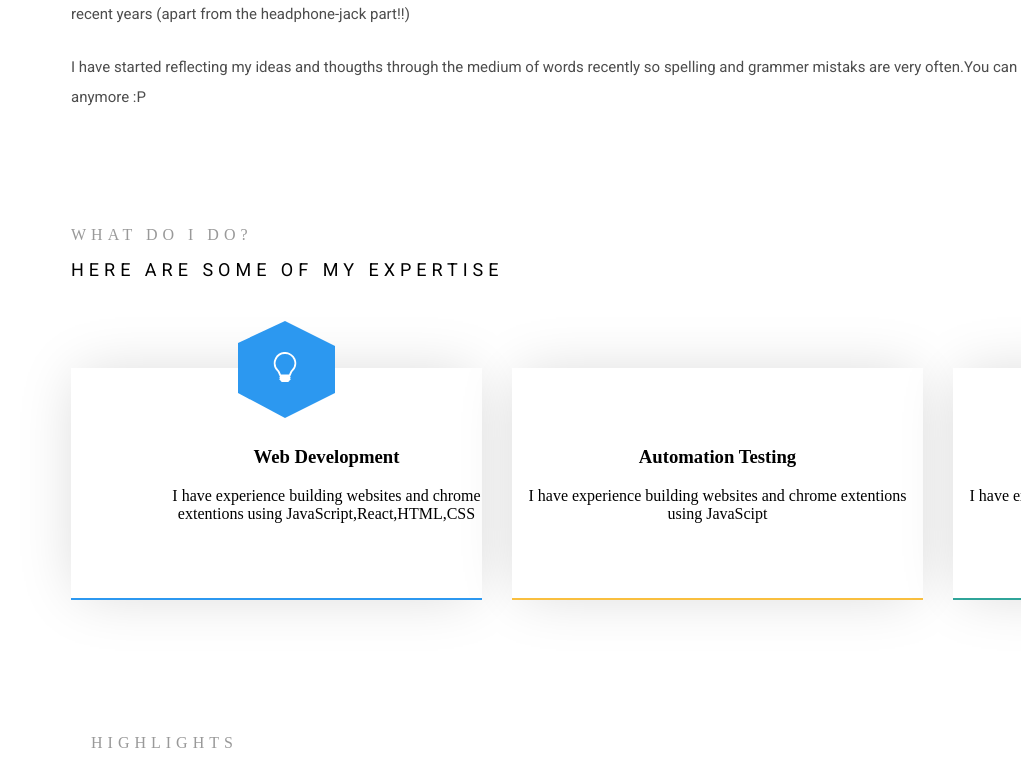
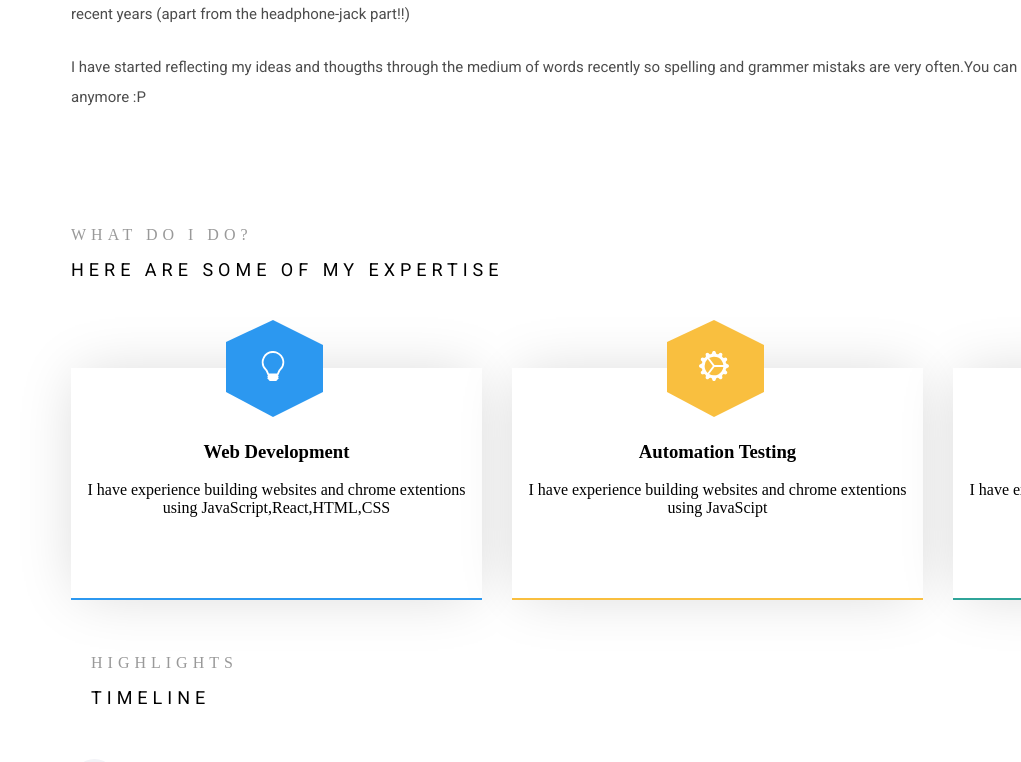
Before and after one commit to rohitsingh79/React-Portfolio-Website, a React (Create React App) app: page / in a window 1280 px wide. Shown: the part 1048-1810 px from the top of the page, without its empty margins (259-1280 px from the left). Built offline with nearby package versions, Linux system fonts and the light colour scheme.

Commit message:
initial commit

```diff
--- a/src/Expertise/Expertise.jsx
+++ b/src/Expertise/Expertise.jsx
@@ -1,13 +1,11 @@
 import React, { useRef, useEffect } from "react";
 import SvgContainer from "./SvgContainer";
-import { GridContainer } from "./style";
-import styled from "styled-components";
-
-const SvgIconContainer = styled.div`
-  top: -8%;
-  position: absolute;
-  left: 53%;
-`;
+import {
+  GridContainer,
+  GridChild,
+  SvgIconMainWrapper,
+  ContentWrapper
+} from "./style";
 
 const Expertise = ({ forwardedRef }) => {
   const childRef1 = useRef(null);
@@ -82,17 +80,16 @@ const Expertise = ({ forwardedRef }) => {
       </div>
 
       <GridContainer>
-        <div
+        <GridChild
           ref={childRef1}
-          className="GridChild"
           style={{
             borderBottom: "2px solid #2c98f0",
             transitionDelay: "0.4s",
             opacity: 0
           }}
         >
-          <SvgContainer color="#2c98f0" />
-          {/* <SvgIconContainer>
+          <SvgContainer color="#2c98f0">
+            <SvgIconMainWrapper>
               <svg
                 xmlns="http://www.w3.org/2000/svg"
                 width="30"
@@ -103,26 +100,26 @@ const Expertise = ({ forwardedRef }) => {
               >
                 <path d="M2 6a6 6 0 1 1 10.174 4.31c-.203.196-.359.4-.453.619l-.762 1.769A.5.5 0 0 1 10.5 13a.5.5 0 0 1 0 1 .5.5 0 0 1 0 1l-.224.447a1 1 0 0 1-.894.553H6.618a1 1 0 0 1-.894-.553L5.5 15a.5.5 0 0 1 0-1 .5.5 0 0 1 0-1 .5.5 0 0 1-.46-.302l-.761-1.77a1.964 1.964 0 0 0-.453-.618A5.984 5.984 0 0 1 2 6zm6-5a5 5 0 0 0-3.479 8.592c.263.254.514.564.676.941L5.83 12h4.342l.632-1.467c.162-.377.413-.687.676-.941A5 5 0 0 0 8 1z" />
               </svg>
-          </SvgIconContainer> */}
-          <div>
+            </SvgIconMainWrapper>
+          </SvgContainer>
+          <ContentWrapper>
             <h3>Web Development</h3>
             <p>
               I have experience building websites and chrome extentions using
               JavaScript,React,HTML,CSS
             </p>
-          </div>
-        </div>
-        <div
+          </ContentWrapper>
+        </GridChild>
+        <GridChild
           ref={childRef2}
-          className="GridChild"
           style={{
             borderBottom: "2px solid #f9bf3f",
             transitionDelay: "0.8s",
             opacity: 0
           }}
         >
-          {/* <SvgContainer color="#f9bf3f" />
-          <SvgIconContainer>
+          <SvgContainer color="#f9bf3f">
+            <SvgIconMainWrapper>
               <svg
                 xmlns="http://www.w3.org/2000/svg"
                 width="30"
@@ -133,26 +130,26 @@ const Expertise = ({ forwardedRef }) => {
               >
                 <path d="M7.068.727c.243-.97 1.62-.97 1.864 0l.071.286a.96.96 0 0 0 1.622.434l.205-.211c.695-.719 1.888-.03 1.613.931l-.08.284a.96.96 0 0 0 1.187 1.187l.283-.081c.96-.275 1.65.918.931 1.613l-.211.205a.96.96 0 0 0 .434 1.622l.286.071c.97.243.97 1.62 0 1.864l-.286.071a.96.96 0 0 0-.434 1.622l.211.205c.719.695.03 1.888-.931 1.613l-.284-.08a.96.96 0 0 0-1.187 1.187l.081.283c.275.96-.918 1.65-1.613.931l-.205-.211a.96.96 0 0 0-1.622.434l-.071.286c-.243.97-1.62.97-1.864 0l-.071-.286a.96.96 0 0 0-1.622-.434l-.205.211c-.695.719-1.888.03-1.613-.931l.08-.284a.96.96 0 0 0-1.186-1.187l-.284.081c-.96.275-1.65-.918-.931-1.613l.211-.205a.96.96 0 0 0-.434-1.622l-.286-.071c-.97-.243-.97-1.62 0-1.864l.286-.071a.96.96 0 0 0 .434-1.622l-.211-.205c-.719-.695-.03-1.888.931-1.613l.284.08a.96.96 0 0 0 1.187-1.186l-.081-.284c-.275-.96.918-1.65 1.613-.931l.205.211a.96.96 0 0 0 1.622-.434l.071-.286zM12.973 8.5H8.25l-2.834 3.779A4.998 4.998 0 0 0 12.973 8.5zm0-1a4.998 4.998 0 0 0-7.557-3.779l2.834 3.78h4.723zM5.048 3.967c-.03.021-.058.043-.087.065l.087-.065zm-.431.355A4.984 4.984 0 0 0 3.002 8c0 1.455.622 2.765 1.615 3.678L7.375 8 4.617 4.322zm.344 7.646.087.065-.087-.065z" />
               </svg>
-          </SvgIconContainer> */}
-          <div>
+            </SvgIconMainWrapper>
+          </SvgContainer>
+          <ContentWrapper>
             <h3>Automation Testing</h3>
             <p>
               I have experience building websites and chrome extentions using
               JavaScipt
             </p>
-          </div>
-        </div>
-        <div
+          </ContentWrapper>
+        </GridChild>
+        <GridChild
           ref={childRef3}
-          className="GridChild"
           style={{
             borderBottom: "2px solid #2fa499",
             transitionDelay: "1.0s",
             opacity: 0
           }}
         >
-          {/* <SvgContainer color="#2fa499"></SvgContainer>
-          <SvgIconContainer>
+          <SvgContainer color="#2c98f0">
+            <SvgIconMainWrapper>
               <svg
                 xmlns="http://www.w3.org/2000/svg"
                 width="30"
@@ -163,15 +160,16 @@ const Expertise = ({ forwardedRef }) => {
               >
                 <path d="M2 6a6 6 0 1 1 10.174 4.31c-.203.196-.359.4-.453.619l-.762 1.769A.5.5 0 0 1 10.5 13a.5.5 0 0 1 0 1 .5.5 0 0 1 0 1l-.224.447a1 1 0 0 1-.894.553H6.618a1 1 0 0 1-.894-.553L5.5 15a.5.5 0 0 1 0-1 .5.5 0 0 1 0-1 .5.5 0 0 1-.46-.302l-.761-1.77a1.964 1.964 0 0 0-.453-.618A5.984 5.984 0 0 1 2 6zm6-5a5 5 0 0 0-3.479 8.592c.263.254.514.564.676.941L5.83 12h4.342l.632-1.467c.162-.377.413-.687.676-.941A5 5 0 0 0 8 1z" />
               </svg>
-          </SvgIconContainer> */}
-          <div>
+            </SvgIconMainWrapper>
+          </SvgContainer>
+          <ContentWrapper>
             <h3>Devops</h3>
             <p>
               I have experience building websites and chrome extentions using
               JavaScipt
             </p>
-          </div>
-        </div>
+          </ContentWrapper>
+        </GridChild>
       </GridContainer>
     </div>
   );
--- a/src/Expertise/SvgContainer.jsx
+++ b/src/Expertise/SvgContainer.jsx
@@ -1,43 +1,18 @@
 import React from "react";
-import styled from "styled-components";
-
-const HexagonMainWrapper = styled.div`
-  width: 100px;
-  height: 100px;
-  position: relative;
-  top: -50%;
-  left: 40%;
-`;
-
-const SvgIconMainWrapper = styled.div`
-  position: relative;
-  top: -70%;
-`;
+import { HexagonMainWrapper } from "./style";
 
 const svgContainer = (props) => {
   const colorCode = props.color;
-  const svgIcon = "bi bi-lightbulb";
   return (
     <HexagonMainWrapper>
-      <svg height="100" width="300">
+      <svg height="100" width="100">
         <polygon
           points="50 3,100 28,100 75, 50 100,3 75,3 25"
           fill={colorCode}
           stroke-width="5"
         />
       </svg>
-      <SvgIconMainWrapper>
-        <svg
-          xmlns="http://www.w3.org/2000/svg"
-          width="30"
-          height="30"
-          fill="white"
-          class={svgIcon}
-          viewBox="0 0 16 16"
-        >
-          <path d="M2 6a6 6 0 1 1 10.174 4.31c-.203.196-.359.4-.453.619l-.762 1.769A.5.5 0 0 1 10.5 13a.5.5 0 0 1 0 1 .5.5 0 0 1 0 1l-.224.447a1 1 0 0 1-.894.553H6.618a1 1 0 0 1-.894-.553L5.5 15a.5.5 0 0 1 0-1 .5.5 0 0 1 0-1 .5.5 0 0 1-.46-.302l-.761-1.77a1.964 1.964 0 0 0-.453-.618A5.984 5.984 0 0 1 2 6zm6-5a5 5 0 0 0-3.479 8.592c.263.254.514.564.676.941L5.83 12h4.342l.632-1.467c.162-.377.413-.687.676-.941A5 5 0 0 0 8 1z" />
-        </svg>
-      </SvgIconMainWrapper>
+      {props.children}
     </HexagonMainWrapper>
   );
 };
--- a/src/Expertise/style.js
+++ b/src/Expertise/style.js
@@ -20,9 +20,44 @@ const GridContainer = styled.div`
     justify-content: center;
     margin-bottom: 80px;
     transform: translateY(40px);
-    @media only screen and (max-width: 600px) {
-    }
   }
 `;
 
-export { GridContainer };
+const GridChild = styled.div`
+  background-color: #fff;
+  box-shadow: 0px 0px 56px -8px rgb(0 0 0 / 17%);
+  height: 230px;
+  width: auto;
+  /* display: flex;
+  align-items: center;
+  justify-content: center; */
+  padding-left: 15px;
+  padding-right: 15px;
+  position: relative;
+`;
+
+const HexagonMainWrapper = styled.div`
+  width: 100px;
+  height: 100px;
+  position: relative;
+  left: 36%;
+  top: -22%;
+`;
+
+const SvgIconMainWrapper = styled.div`
+  position: relative;
+  top: -70%;
+`;
+
+const ContentWrapper = styled.div`
+  position: relative;
+  top: -20%;
+`;
+
+export {
+  GridContainer,
+  GridChild,
+  HexagonMainWrapper,
+  SvgIconMainWrapper,
+  ContentWrapper
+};
```
Lines whose indentation alone changed are shown as unchanged.
